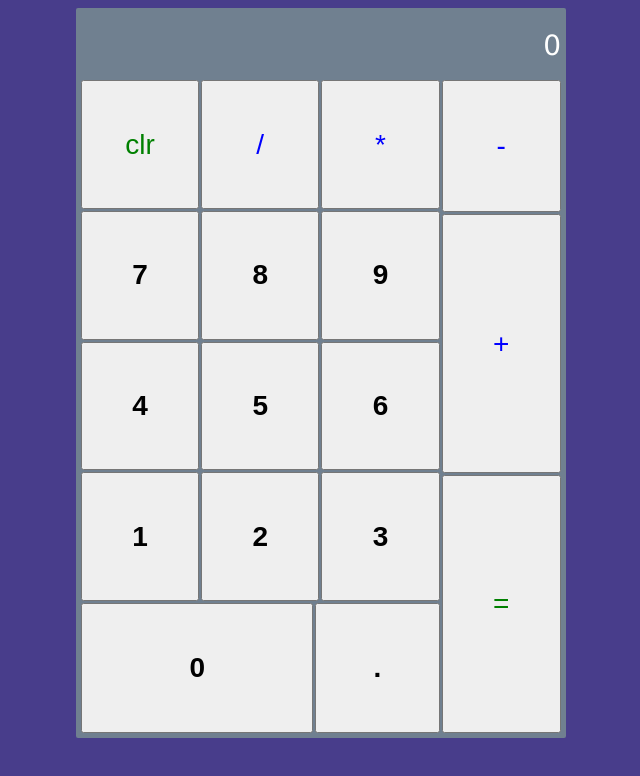
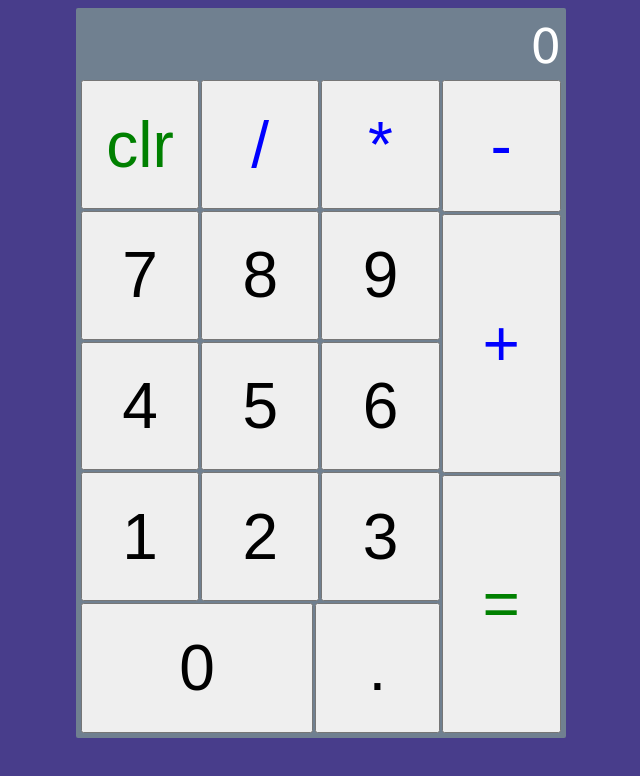
Before and after one commit to Raikho/calculator, a plain HTML site: page index.html in a window 1280 px wide. Shown: the whole page, without its empty margins (319-959 px from the left). Drawn offline with Linux system fonts and the light colour scheme.

Commit message:
add text scaling to screen and buttons

```diff
--- a/style.css
+++ b/style.css
@@ -30,7 +30,7 @@ body {
     flex: 0.5;
     font-family: 'Lucida Grande', courier, monospace;
     font-weight: 400;
-    font-size: 28px;
+    font-size: 6vmin;
     display: flex;
     flex-direction:row-reverse;
     align-items: center;
@@ -64,7 +64,7 @@ button#zero {
 }
 button {
     flex: 1;
-    font-size: 28px;
+    font-size: 8vmin;
 }
 
 button[data-type='clr'],
@@ -74,6 +74,3 @@ button[data-type='eql'] {
 button[data-type='op'] {
     color: blue;
 }
-button[data-type='num'] {
-    font-weight: 700;
-}
```
